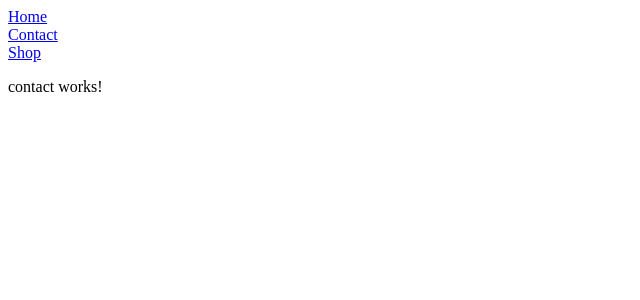
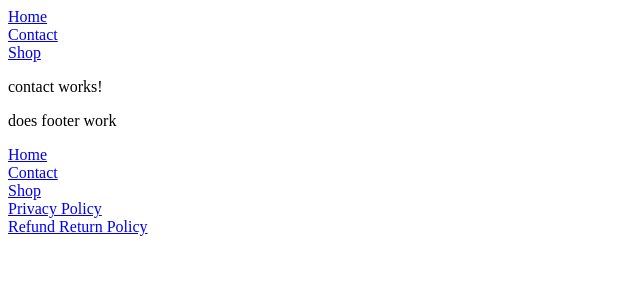
Before and after one commit to ExoMovement/website, an Angular app: page /Contact in a window 1280 px wide. Shown: the top 300 px of the page, without its empty margins (0-640 px from the left). Built offline with nearby package versions, Linux system fonts and the light colour scheme.

Commit message:
Added footer to all pages

```diff
--- a/src/app/contact/contact.component.html
+++ b/src/app/contact/contact.component.html
@@ -1,3 +1,5 @@
 <app-navbar></app-navbar>
 
 <p>contact works!</p>
+
+<app-footer></app-footer>
--- a/src/app/privacy-policy/privacy-policy.component.html
+++ b/src/app/privacy-policy/privacy-policy.component.html
@@ -1,3 +1,5 @@
 <app-navbar></app-navbar>
 
 <p>privacy-policy works!</p>
+
+<app-footer></app-footer>
--- a/src/app/refund-return-policy/refund-return-policy.component.html
+++ b/src/app/refund-return-policy/refund-return-policy.component.html
@@ -1,3 +1,5 @@
 <app-navbar></app-navbar>
 
 <p>refund-return-policy works!</p>
+
+<app-footer></app-footer>
--- a/src/app/shop/shop.component.html
+++ b/src/app/shop/shop.component.html
@@ -1,3 +1,5 @@
 <app-navbar></app-navbar>
 
 <p>shop works!</p>
+
+<app-footer></app-footer>
```
